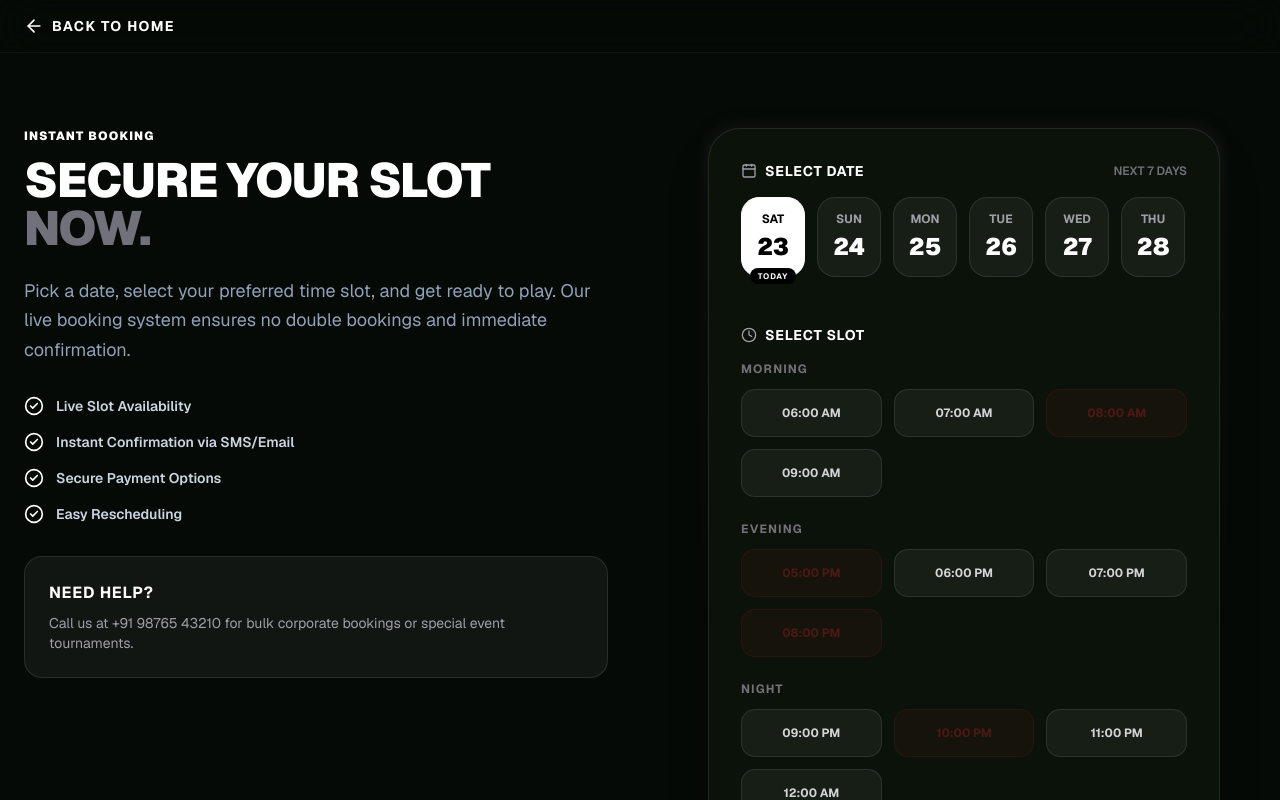
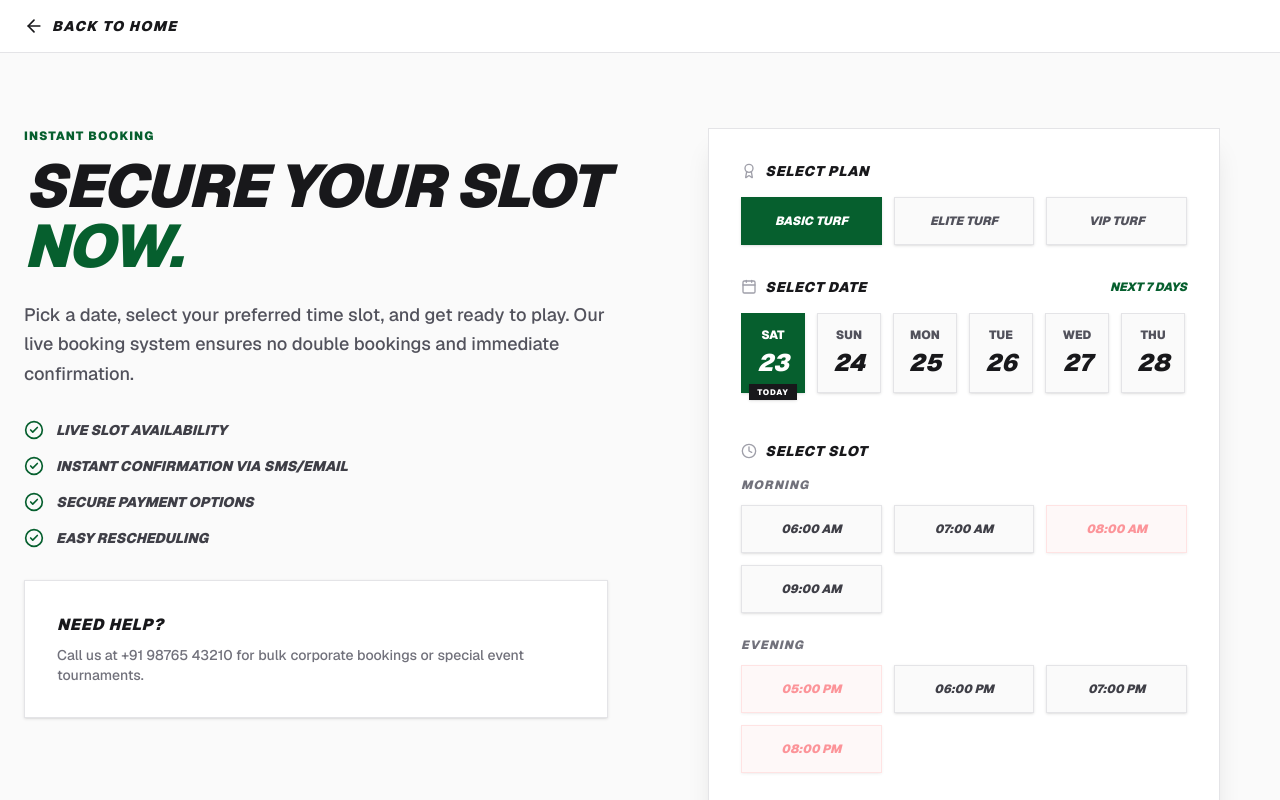
Before and after one commit to anbuselvamA/VAADIVASAL-, a Next.js app: page /booking in a window 1280 px wide. Shown: the top 800 px of the page. Built offline with nearby package versions, Linux system fonts and the light colour scheme.

Commit message:
UI/Fix: Added dynamic pricing based on plan selection in Booking Widget and updated to Light Athletic theme

```diff
--- a/src/app/booking/page.tsx
+++ b/src/app/booking/page.tsx
@@ -7,13 +7,13 @@ import Link from "next/link";
 
 export default function BookingPage() {
   return (
-    <main className="min-h-screen bg-[#060a06] text-slate-100 font-sans selection:bg-white/30 pt-24 pb-24">
-      {/* ── STICKY GLASS NAVBAR ── */}
-      <nav className="fixed top-0 left-0 right-0 z-50 px-6 py-4 border-b border-white/5 bg-[#060a06]/80 backdrop-blur-xl">
+    <main className="min-h-screen bg-zinc-50 text-zinc-900 font-sans selection:bg-[#065f2e]/20 pt-24 pb-24 relative">
+      {/* ── STICKY NAVBAR ── */}
+      <nav className="fixed top-0 left-0 right-0 z-50 px-6 py-4 border-b border-zinc-200 bg-white/90 backdrop-blur-md">
         <div className="max-w-7xl mx-auto flex items-center justify-between">
-          <Link href="/" className="flex items-center gap-2 text-white hover:text-zinc-300 transition-colors">
+          <Link href="/" className="flex items-center gap-2 text-zinc-900 hover:text-[#065f2e] transition-colors">
             <ArrowLeft className="w-5 h-5" />
-            <span className="text-sm font-bold uppercase tracking-widest">Back to Home</span>
+            <span className="text-sm font-black uppercase tracking-widest italic">Back to Home</span>
           </Link>
         </div>
       </nav>
@@ -26,26 +26,26 @@ export default function BookingPage() {
             transition={{ duration: 0.8 }}
             className="sticky top-32"
           >
-            <h2 className="text-white font-black tracking-widest uppercase text-xs mb-3">Instant Booking</h2>
-            <h3 className="text-4xl md:text-5xl font-black text-white uppercase tracking-tight leading-none mb-6">
-              SECURE YOUR SLOT <span className="text-zinc-500">NOW.</span>
+            <h2 className="text-[#065f2e] font-black tracking-widest uppercase text-xs mb-3">Instant Booking</h2>
+            <h3 className="text-4xl md:text-6xl font-black text-zinc-900 uppercase tracking-tight italic leading-none mb-6">
+              SECURE YOUR SLOT <span className="text-[#065f2e]">NOW.</span>
             </h3>
-            <p className="text-slate-400 text-lg leading-relaxed mb-8">
+            <p className="text-zinc-600 text-lg leading-relaxed mb-8 font-medium">
               Pick a date, select your preferred time slot, and get ready to play. Our live booking system ensures no double bookings and immediate confirmation.
             </p>
 
             <ul className="space-y-4 mb-8">
               {["Live Slot Availability", "Instant Confirmation via SMS/Email", "Secure Payment Options", "Easy Rescheduling"].map((feature, idx) => (
-                <li key={idx} className="flex items-center gap-3 text-sm font-semibold text-slate-300">
-                  <CheckCircle2 className="w-5 h-5 text-white" />
+                <li key={idx} className="flex items-center gap-3 text-sm font-black italic uppercase text-zinc-700">
+                  <CheckCircle2 className="w-5 h-5 text-[#065f2e]" />
                   {feature}
                 </li>
               ))}
             </ul>
 
-            <div className="p-6 border border-white/10 bg-white/5 rounded-2xl mt-8">
-              <h4 className="text-white font-bold uppercase tracking-wider mb-2">Need Help?</h4>
-              <p className="text-zinc-400 text-sm">Call us at +91 98765 43210 for bulk corporate bookings or special event tournaments.</p>
+            <div className="p-8 border border-zinc-200 bg-white rounded-none shadow-sm mt-8">
+              <h4 className="text-zinc-900 font-black uppercase tracking-wider mb-2 italic">Need Help?</h4>
+              <p className="text-zinc-500 text-sm font-medium">Call us at +91 98765 43210 for bulk corporate bookings or special event tournaments.</p>
             </div>
           </motion.div>
 
--- a/src/components/BookingWidget.tsx
+++ b/src/components/BookingWidget.tsx
@@ -1,7 +1,7 @@
 "use client";
 import React, { useState } from "react";
 import { motion } from "framer-motion";
-import { Calendar, Clock, ArrowRight, CheckCircle2 } from "lucide-react";
+import { Calendar, Clock, ArrowRight, CheckCircle2, Award } from "lucide-react";
 
 const generateDates = () => {
   const dates = [];
@@ -25,23 +25,51 @@ const timeSlots = {
   Night: ["09:00 PM", "10:00 PM", "11:00 PM", "12:00 AM"],
 };
 
+const plans = [
+  { id: "basic", name: "Basic Turf", price: 700 },
+  { id: "elite", name: "Elite Turf", price: 1500 },
+  { id: "vip", name: "VIP Turf", price: 2000 }
+];
+
 export const BookingWidget = () => {
+  const [selectedPlan, setSelectedPlan] = useState(plans[0]);
   const [selectedDate, setSelectedDate] = useState(0);
   const [selectedSlot, setSelectedSlot] = useState<string | null>(null);
   const dates = generateDates();
 
   return (
     <div className="relative w-full max-w-lg mx-auto">
-      <div className="absolute -inset-1 bg-gradient-to-b from-zinc-700 to-black rounded-[2rem] blur opacity-20" />
-      <div className="relative bg-[#0a120a] border border-white/10 rounded-[2rem] p-6 sm:p-8 shadow-2xl overflow-hidden">
+      <div className="relative bg-white border border-zinc-200 rounded-none p-6 sm:p-8 shadow-xl overflow-hidden">
 
+        {/* Plan Selector */}
+        <div className="mb-8">
+          <div className="flex items-center gap-2 mb-4">
+            <Award className="w-4 h-4 text-zinc-400" />
+            <h4 className="text-zinc-900 font-black uppercase tracking-wider text-sm italic">Select Plan</h4>
+          </div>
+          <div className="grid grid-cols-3 gap-2 sm:gap-3">
+            {plans.map(plan => (
+              <button
+                key={plan.id}
+                onClick={() => setSelectedPlan(plan)}
+                className={`relative h-12 rounded-none text-[10px] sm:text-xs font-black uppercase italic transition-all border shadow-sm ${
+                  selectedPlan.id === plan.id
+                    ? 'bg-[#065f2e] border-[#065f2e] text-white'
+                    : 'bg-zinc-50 border-zinc-200 text-zinc-600 hover:border-[#065f2e]'
+                }`}
+              >
+                {plan.name}
+              </button>
+            ))}
+          </div>
+        </div>
         {/* Date Selector */}
         <div className="mb-8">
           <div className="flex items-center justify-between mb-4">
-            <h4 className="text-white font-bold uppercase tracking-wider text-sm flex items-center gap-2">
+            <h4 className="text-zinc-900 font-black uppercase tracking-wider text-sm italic flex items-center gap-2">
               <Calendar className="w-4 h-4 text-zinc-400" /> Select Date
             </h4>
-            <span className="text-xs font-semibold text-zinc-500 uppercase">Next 7 Days</span>
+            <span className="text-xs font-black text-[#065f2e] uppercase italic">Next 7 Days</span>
           </div>
 
           <div className="flex gap-3 overflow-x-auto pb-4 hide-scrollbar snap-x">
@@ -52,18 +80,18 @@ export const BookingWidget = () => {
                   setSelectedDate(idx);
                   setSelectedSlot(null); // Reset slot on date change
                 }}
-                className={`relative flex-shrink-0 flex flex-col items-center justify-center w-16 h-20 rounded-2xl border transition-all snap-start ${
+                className={`relative flex-shrink-0 flex flex-col items-center justify-center w-16 h-20 rounded-none border transition-all snap-start shadow-sm ${
                   selectedDate === idx
-                    ? 'bg-white border-white text-black'
-                    : 'bg-white/5 border-white/10 text-zinc-400 hover:bg-white/10 hover:border-white/30'
+                    ? 'bg-[#065f2e] border-[#065f2e] text-white'
+                    : 'bg-zinc-50 border-zinc-200 text-zinc-600 hover:border-[#065f2e]'
                 }`}
               >
-                <span className="text-xs font-bold uppercase mb-1">{item.day}</span>
-                <span className={`text-2xl font-black ${selectedDate === idx ? 'text-black' : 'text-white'}`}>
+                <span className="text-xs font-black uppercase mb-1">{item.day}</span>
+                <span className={`text-2xl font-black italic ${selectedDate === idx ? 'text-white' : 'text-zinc-900'}`}>
                   {item.date}
                 </span>
                 {item.isToday && (
-                  <span className={`absolute -bottom-2 text-[8px] font-bold uppercase tracking-widest px-2 py-0.5 rounded-full ${selectedDate === idx ? 'bg-black text-white' : 'bg-zinc-800 text-zinc-300'}`}>
+                  <span className={`absolute -bottom-2 text-[8px] font-black uppercase tracking-widest px-2 py-0.5 rounded-none shadow-sm ${selectedDate === idx ? 'bg-zinc-900 text-white' : 'bg-[#065f2e] text-white'}`}>
                     Today
                   </span>
                 )}
@@ -76,13 +104,13 @@ export const BookingWidget = () => {
         <div className="mb-8">
           <div className="flex items-center gap-2 mb-4">
             <Clock className="w-4 h-4 text-zinc-400" />
-            <h4 className="text-white font-bold uppercase tracking-wider text-sm">Select Slot</h4>
+            <h4 className="text-zinc-900 font-black uppercase tracking-wider text-sm italic">Select Slot</h4>
           </div>
 
           <div className="space-y-6">
             {Object.entries(timeSlots).map(([period, slots]) => (
               <div key={period}>
-                <h5 className="text-xs font-bold text-zinc-500 uppercase tracking-widest mb-3">{period}</h5>
+                <h5 className="text-xs font-black text-zinc-500 uppercase tracking-widest mb-3 italic">{period}</h5>
                 <div className="grid grid-cols-3 gap-3">
                   {slots.map((slot) => {
                     const isBooked = Math.random() > 0.8; // Randomly mock some booked slots
@@ -93,17 +121,17 @@ export const BookingWidget = () => {
                         key={slot}
                         disabled={isBooked}
                         onClick={() => setSelectedSlot(slot)}
-                        className={`relative h-12 rounded-xl text-xs font-bold transition-all border ${
+                        className={`relative h-12 rounded-none text-[10px] sm:text-xs font-black uppercase italic transition-all border shadow-sm ${
                           isBooked
-                            ? 'bg-red-500/10 border-red-500/20 text-red-500/50 cursor-not-allowed opacity-50'
+                            ? 'bg-red-50 border-red-200 text-red-500 cursor-not-allowed opacity-50'
                             : isSelected
-                            ? 'bg-white border-white text-black shadow-[0_0_20px_rgba(255,255,255,0.3)]'
-                            : 'bg-white/5 border-white/10 text-zinc-300 hover:bg-white/10 hover:border-white/30'
+                            ? 'bg-zinc-900 border-zinc-900 text-white'
+                            : 'bg-zinc-50 border-zinc-200 text-zinc-700 hover:border-zinc-900'
                         }`}
                       >
                         {slot}
                         {isSelected && (
-                          <motion.div layoutId="active-slot" className="absolute inset-0 border-2 border-white rounded-xl" />
+                          <motion.div layoutId="active-slot" className="absolute inset-0 border-2 border-zinc-900 rounded-none pointer-events-none" />
                         )}
                       </button>
                     );
@@ -115,30 +143,30 @@ export const BookingWidget = () => {
         </div>
 
         {/* Booking Summary & Action */}
-        <div className="pt-6 border-t border-white/10">
+        <div className="pt-6 border-t border-zinc-200">
           <div className="flex justify-between items-end mb-6">
             <div>
               <p className="text-xs font-bold text-zinc-500 uppercase tracking-widest mb-1">Total Price</p>
-              <p className="text-3xl font-black text-white tracking-tighter">₹1,000</p>
+              <p className="text-3xl font-black text-[#065f2e] tracking-tighter italic">₹{selectedPlan.price.toLocaleString()}</p>
             </div>
             <div className="text-right">
               {selectedSlot ? (
-                <div className="flex items-center gap-2 text-sm font-bold text-white bg-white/10 px-3 py-1.5 rounded-lg border border-white/20">
-                  <CheckCircle2 className="w-4 h-4 text-zinc-300" />
+                <div className="flex items-center gap-2 text-sm font-black italic text-zinc-900 bg-zinc-50 px-3 py-1.5 rounded-none border border-zinc-200 shadow-sm">
+                  <CheckCircle2 className="w-4 h-4 text-[#065f2e]" />
                   {selectedSlot} Selected
                 </div>
               ) : (
-                <p className="text-xs font-bold text-red-400 uppercase">Select a time slot</p>
+                <p className="text-xs font-black text-red-500 uppercase italic">Select a time slot</p>
               )}
             </div>
           </div>
 
           <button
             disabled={!selectedSlot}
-            className={`w-full h-14 rounded-xl font-black text-sm uppercase tracking-wide flex items-center justify-center gap-2 transition-all ${
+            className={`w-full h-14 rounded-none font-black text-sm uppercase tracking-wide flex items-center justify-center gap-2 transition-all shadow-sm ${
               selectedSlot
-                ? 'bg-white text-black hover:bg-zinc-200 shadow-lg cursor-pointer'
-                : 'bg-white/10 text-zinc-500 cursor-not-allowed'
+                ? 'bg-zinc-900 text-white hover:bg-[#065f2e] cursor-pointer'
+                : 'bg-zinc-200 text-zinc-400 cursor-not-allowed'
             }`}
           >
             Confirm Booking <ArrowRight className="w-4 h-4" />
```
